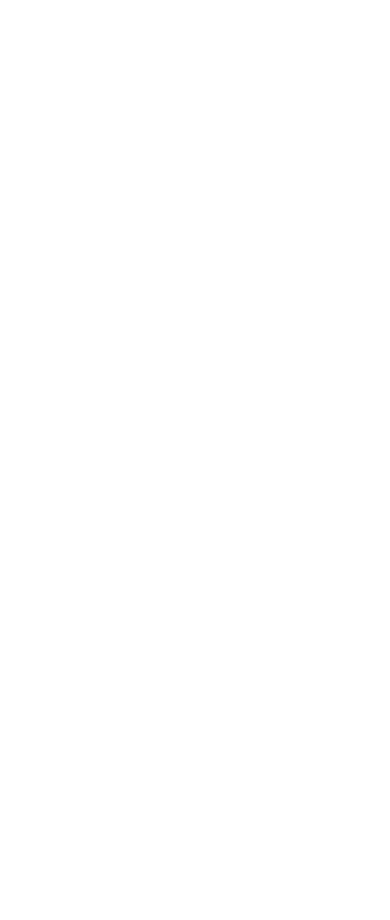
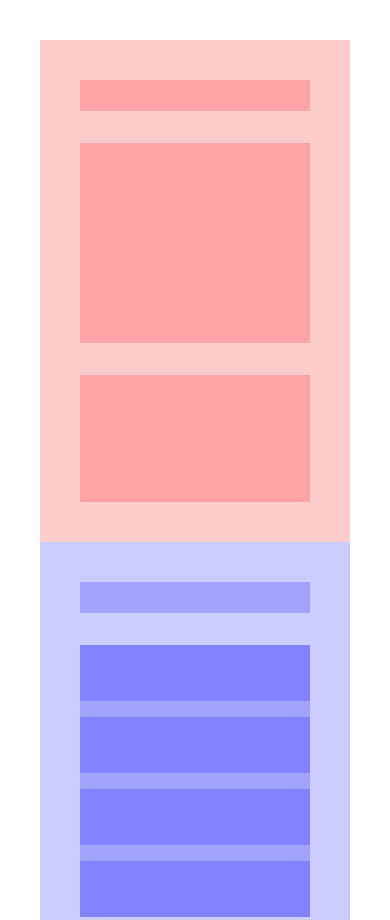
Before and after one commit to JavierBautistaOrtigosa/fm-newbie-results-summary-component, a plain HTML site: page index.html in a window 390 px wide. Shown: the top 920 px of the page. Before the commit the page ends 844 px from the top, so only its background shows below. Drawn offline with Linux system fonts and the light colour scheme.

Commit message:
Responsive CSS layout finished with placeholders for content

```diff
--- a/index.html
+++ b/index.html
@@ -14,7 +14,7 @@
         <title>Results Summary Component</title>
     </head>
     <body>
-        <div class="card">
+        <div class="section">
             <div class="card__container">
                 <div class="card__result">
                     <div class="card__title"></div>
@@ -74,7 +74,6 @@
                             </span>
                         </div>
                     </div>
-
                     <button type="submit" class="card__summary-button"></button>
                 </div>
             </div>
--- a/styles.css
+++ b/styles.css
@@ -31,11 +31,113 @@
     --gradient-2-bottom: #2f2ce9;
 }
 
-/*
-The designs were created to the following widths:
+.section {
+    min-height: 100dvh; /*I had to change this from height:100%; to height:100dvh;*/
+    display: flex;
+    align-items: center;
+    justify-content: center;
+}
 
-- Mobile: 375px
-- Desktop: 1440px
+.card__container {
+    width: 736px;
+    height: 512px;
+    display: flex;
+    align-items: center;
+    justify-content: center;
+}
 
-> These are just the design sizes. Ensure content is responsive and meets WCAG requirements by testing the full range of screen sizes from 320px to large screens.
-*/
+.card__result {
+    height: 100%;
+    padding: 2.5rem;
+    flex: 1;
+    display: flex;
+    flex-direction: column;
+    gap: 2rem;
+    background-color: rgba(255, 0, 0, 0.2);
+}
+
+.card__title {
+    height: 31px;
+    width: 100%;
+    background-color: rgba(255, 0, 0, 0.2);
+}
+
+.card__score {
+    height: 200px;
+    width: 100%;
+    background-color: rgba(255, 0, 0, 0.2);
+}
+
+.card__message {
+    height: 127px;
+    width: 100%;
+    background-color: rgba(255, 0, 0, 0.2);
+}
+
+.card__summary {
+    height: 100%;
+    padding: 2.5rem;
+    flex: 1;
+    display: flex;
+    flex-direction: column;
+    gap: 2rem;
+    background-color: rgba(0, 0, 255, 0.2);
+}
+
+.card__summary-title {
+    height: 31px;
+    width: 100%;
+    background-color: rgba(0, 0, 255, 0.2);
+
+}
+
+.card__stats {
+    height: 272px;
+    width: 100%;
+    display: flex;
+    flex-direction: column;
+    gap: 1rem;
+    background-color: rgba(0, 0, 255, 0.2);
+}
+
+.card__stat {
+    height: 56px;
+    background-color: rgba(0, 0, 255, 0.2);
+}
+
+button {
+    height: 56px;
+    width: 100%;
+    background-color: rgba(0, 0, 255, 0.2);
+}
+
+/* Above 640px */
+@media (min-width: 640px) {
+    .section {
+        margin: 0 1.5rem;
+    }
+}
+
+/* Below 639px */
+@media (max-width: 639px) {
+    .section {
+        margin: 2.5rem;
+    }
+    .card__container {
+        flex-direction: column;
+        height: auto;
+    }
+
+    .card__result,
+    .card__summary {
+        width: 100%;
+        height: 100%; /*Can be changed to auto so it will adjust based on content*/
+    }
+}
+
+/* Below 375px */
+@media (max-width: 375px) {
+    .section {
+        margin: 0;
+    }
+}
```
Also changed, not shown: 1 other file.
